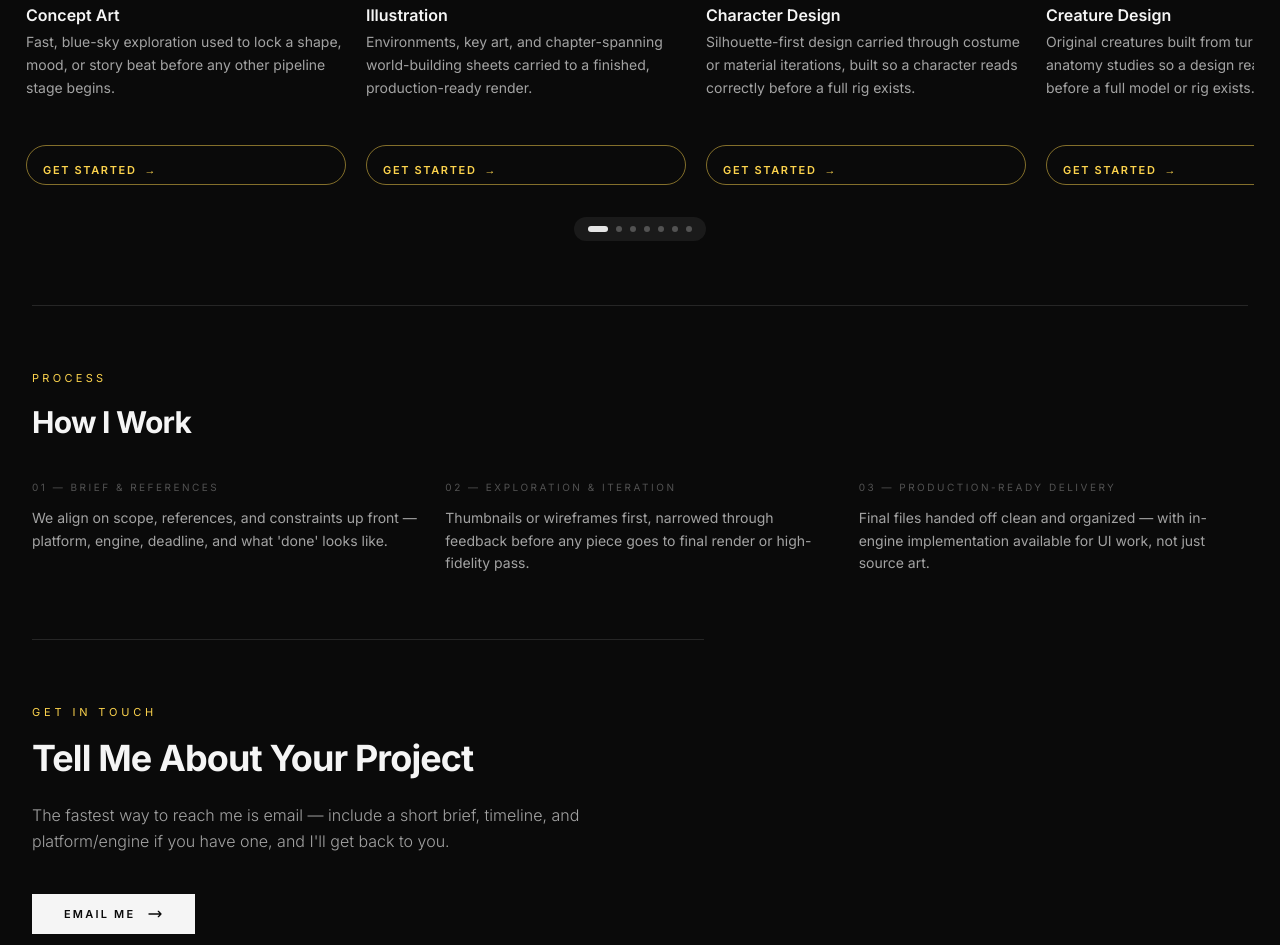
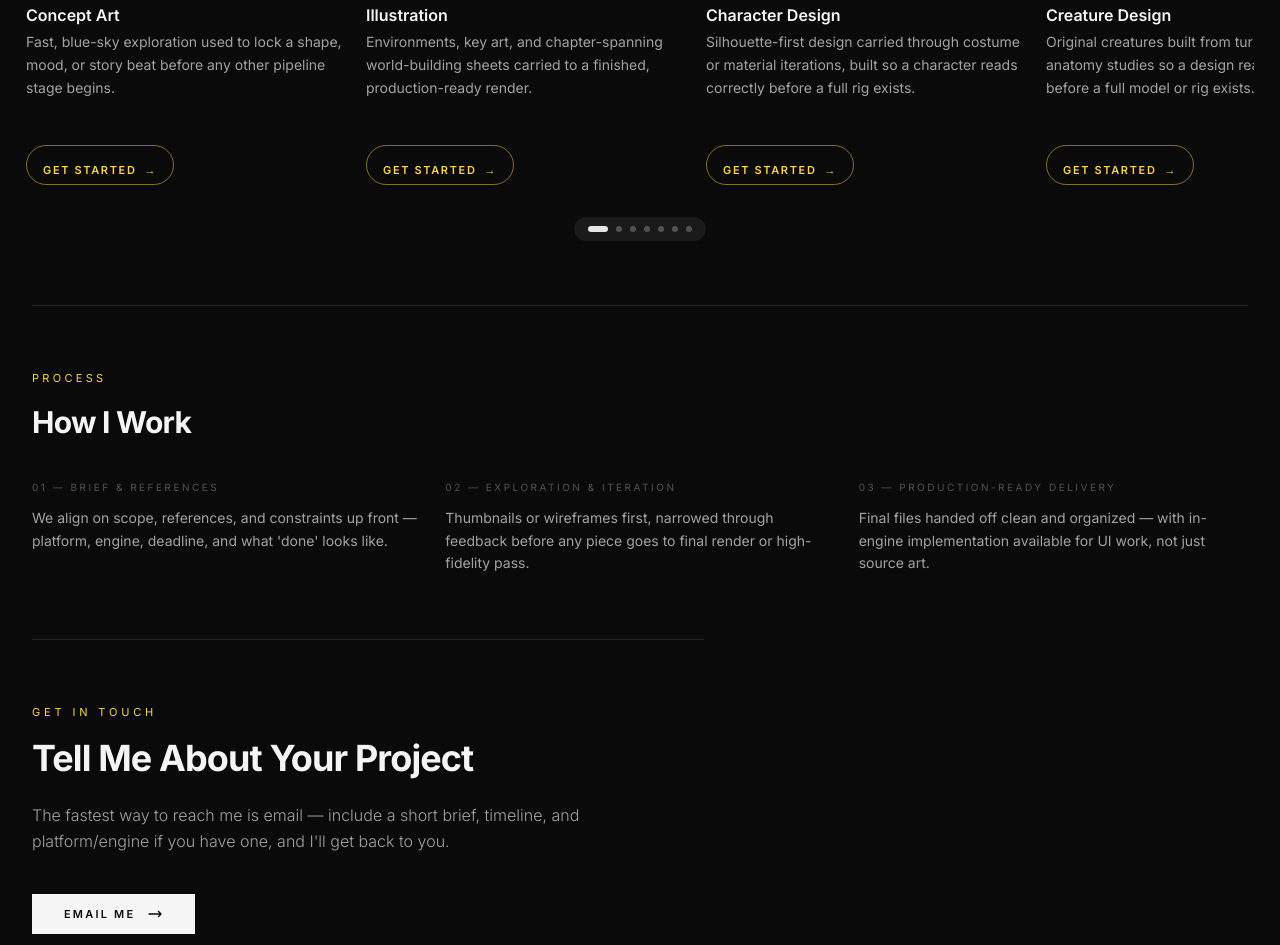
Before and after one commit to gg28god-max/guillaume-game-design, a plain HTML site: page hire-me.html in a window 1280 px wide. Shown: the part 894-1839 px from the top of the page. Drawn offline with nearby package versions, Linux system fonts and the light colour scheme.

Commit message:
Fix Get Started buttons stretching full card width
The flex-column layout added for bottom-alignment stretched the button
to the card's full width by default, pushing its text to the left
instead of centered. align-self: flex-start lets it shrink back to its
content width.

```diff
--- a/hire-me.html
+++ b/hire-me.html
@@ -34,7 +34,7 @@
        card a column and pinning the button with margin-top:auto keeps
        every button flush with the bottom of the row instead. */
     #services-rail .work-card { display: flex; flex-direction: column; }
-    #services-rail .work-card a.cross-pill { margin-top: auto; padding-top: 1rem; }
+    #services-rail .work-card a.cross-pill { align-self: flex-start; margin-top: auto; padding-top: 1rem; }
     .rail-dots { display: inline-flex; align-items: center; gap: 8px; padding: 9px 14px; border-radius: 100px; background: #1a1a1a; }
     .rail-dot { width: 6px; height: 6px; padding: 0; border: none; border-radius: 100px; background: #525252; cursor: pointer; transition: width 0.25s ease, background-color 0.25s ease; }
     .rail-dot[aria-current="true"] { width: 20px; background: #e5e5e5; }
```
